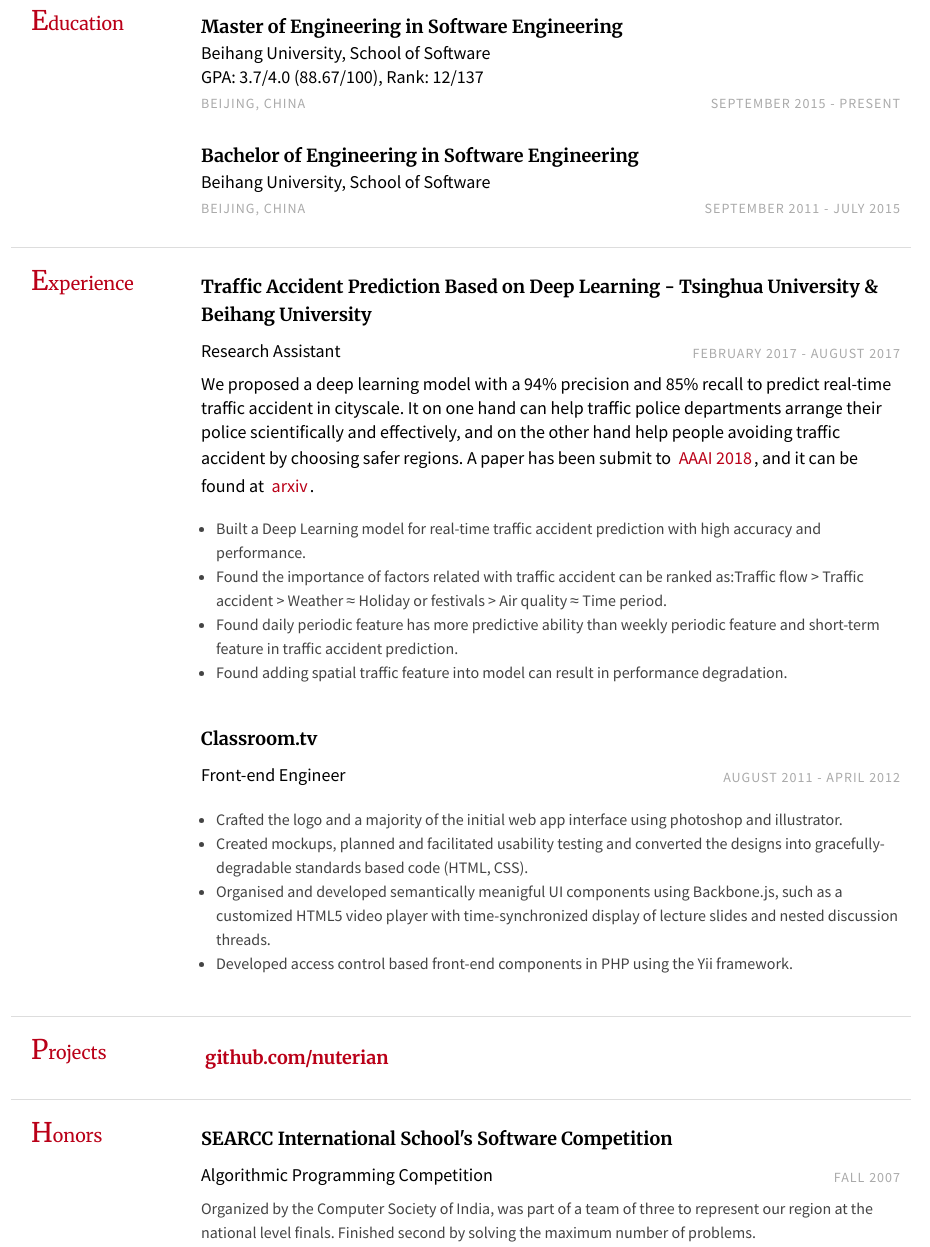
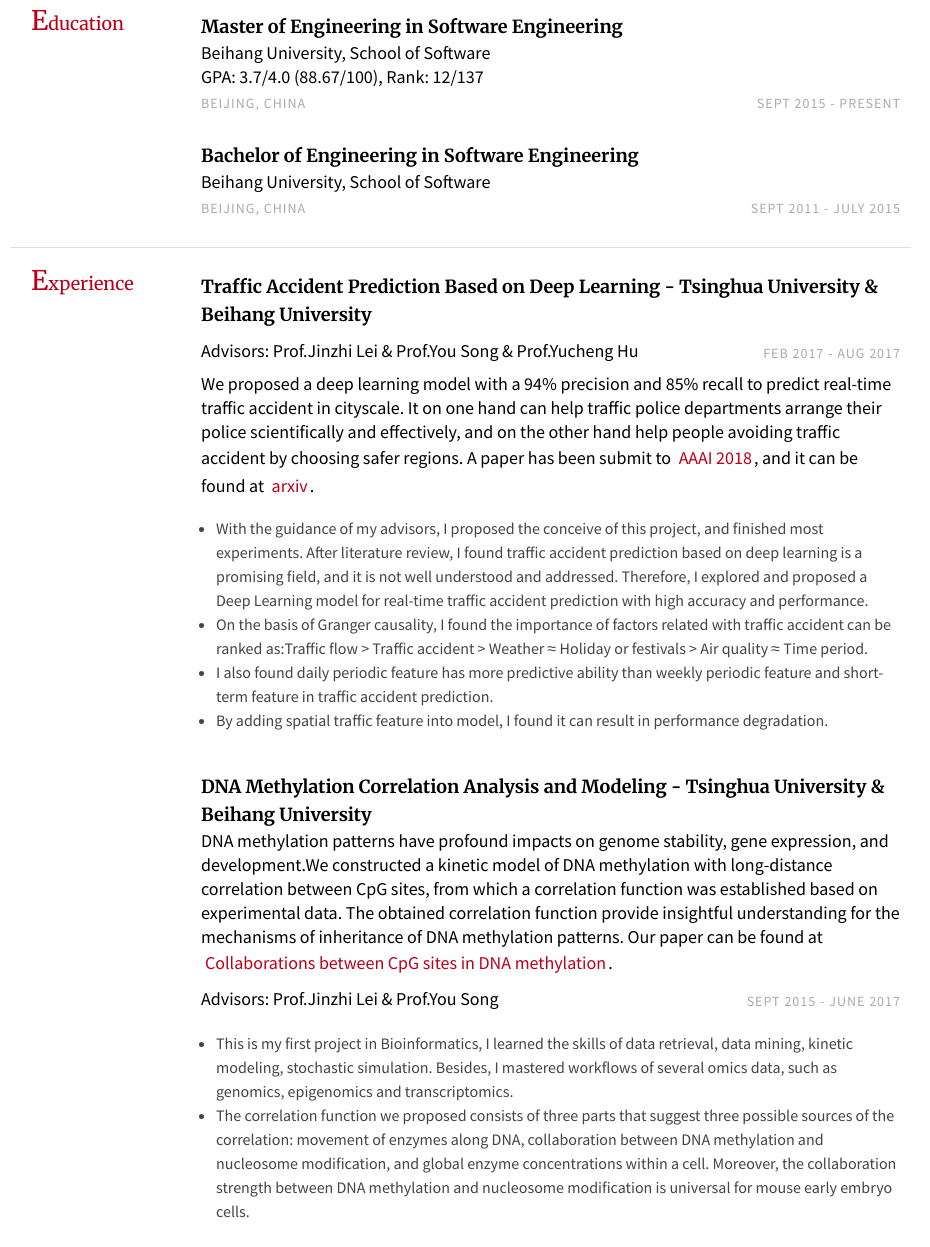
Before and after one commit to 15101538237ren/15101538237ren.github.io, a plain HTML site: page index.html in a window 1280 px wide. Shown: the part 241-1488 px from the top of the page, without its empty margins (179-1109 px from the left). Drawn offline with Linux system fonts and the light colour scheme.

Commit message:
homepage5

```diff
--- a/index.html
+++ b/index.html
@@ -28,7 +28,7 @@
                     <div>GPA: 3.7/4.0 (88.67/100), Rank: 12/137</div>
                     <div class="row">
                         <div class="col light">Beijing, China</div>
-                        <div class="col-right light">September 2015 - Present</div>
+                        <div class="col-right light">Sept 2015 - Present</div>
                     </div>
                 </div>
                 <div class="section-text col-right">
@@ -36,7 +36,7 @@
                     <div>Beihang University, School of Software</div>
                     <div class="row">
                         <div class="col light">Beijing, China</div>
-                        <div class="col-right light	">September 2011 - July 2015	</div>
+                        <div class="col-right light	">Sept 2011 - July 2015	</div>
                     </div>
                 </div>
             </div>
@@ -49,33 +49,33 @@
                         </div>
                     </div>
                     <div class="row subsection">
-                        <div class="emph col">Research Assistant</div>
-                        <div class="col-right light">February 2017 - August 2017</div>
+                        <div class="emph col">Advisors: Prof.Jinzhi Lei &amp; Prof.You Song &amp; Prof.Yucheng Hu</div>
+                        <div class="col-right light">Feb 2017 - Aug 2017</div>
                     </div>
                     <div>We proposed a deep learning model with a 94% precision and 85% recall to predict real-time traffic accident in cityscale. It on one hand can help traffic police departments arrange their police scientifically and effectively, and on the other hand help people avoiding traffic accident by choosing safer regions. A paper has been submit to <a href="http://www.aaai.org/Conferences/AAAI/aaai18.php">AAAI 2018</a>, and it can be found at <a href="https://arxiv.org/abs/1707.06168">arxiv</a>.
                     </div>
                     <ul class="desc">
-                        <li>Built a Deep Learning model for real-time traffic accident prediction with high accuracy and performance.</li>
-                        <li>Found the importance of factors related with traffic accident can be ranked as:Traffic flow > Traffic accident > Weather ≈ Holiday or festivals > Air quality ≈ Time period.</li>
-                        <li>Found daily periodic feature has more predictive ability than weekly periodic feature and short-term feature in traffic accident prediction.</li>
-                        <li>Found adding spatial traffic feature into model can result in performance degradation.</li>
+                        <li>With the guidance of my advisors, I proposed the conceive of this project, and finished most experiments. After literature review, I found traffic accident prediction based on deep learning is a promising field, and it is not well understood and addressed. Therefore, I explored and proposed a Deep Learning model for real-time traffic accident prediction with high accuracy and performance.</li>
+                        <li>On the basis of Granger causality, I found the importance of factors related with traffic accident can be ranked as:Traffic flow > Traffic accident > Weather ≈ Holiday or festivals > Air quality ≈ Time period.</li>
+                        <li>I also found daily periodic feature has more predictive ability than weekly periodic feature and short-term feature in traffic accident prediction.</li>
+                        <li>By adding spatial traffic feature into model, I found it can result in performance degradation.</li>
                 </div>
 
                 <div class="section-text col-right">
                     <div class="row">
                         <div class="col">
-                            <h3>Classroom.tv</h3>
+                            <h3>DNA Methylation Correlation Analysis and Modeling - Tsinghua University &amp; Beihang University</h3>
                         </div>
                     </div>
+                    <div>DNA methylation patterns have profound impacts on genome stability, gene expression, and development.We constructed a kinetic model of DNA methylation with long-distance correlation between CpG sites, from which a correlation function was established based on experimental data. The obtained correlation function provide insightful understanding for the mechanisms of inheritance of DNA methylation patterns. Our paper can be found at<a href="http://www.worldscientific.com/doi/abs/10.1142/S0217979217502435">Collaborations between CpG sites in DNA methylation</a>.
+                    </div>
                     <div class="row subsection">
-                        <div class="emph col">Front-end Engineer</div>
-                        <div class="col-right light">August 2011 - April 2012</div>
+                        <div class="emph col">Advisors: Prof.Jinzhi Lei &amp; Prof.You Song</div>
+                        <div class="col-right light">Sept 2015 - June 2017</div>
                     </div>
                     <ul class="desc">
-                        <li>Crafted the logo and a majority of the initial web app interface using photoshop and illustrator.</li>
-                        <li>Created mockups, planned and facilitated usability testing and converted the designs into gracefully-degradable standards based code (HTML, CSS).</li>
-                        <li>Organised and developed semantically meanigful UI components using Backbone.js, such as a customized HTML5 video player with time-synchronized display of lecture slides and nested discussion threads.</li>
-                        <li>Developed access control based front-end components in PHP using the Yii framework.</li>
+                        <li>This is my first project in Bioinformatics, I learned the skills of data retrieval, data mining, kinetic modeling, stochastic simulation. Besides, I mastered workflows of several omics data, such as genomics, epigenomics and transcriptomics.</li>
+                        <li>The correlation function we proposed consists of three parts that suggest three possible sources of the correlation: movement of enzymes along DNA, collaboration between DNA methylation and nucleosome modification, and global enzyme concentrations within a cell. Moreover, the collaboration strength between DNA methylation and nucleosome modification is universal for mouse early embryo cells.</li>
                 </div>
 
 
```
